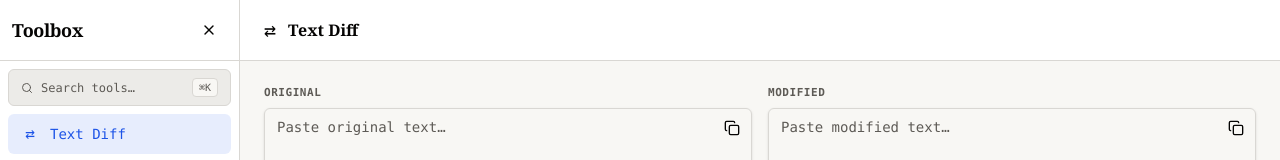
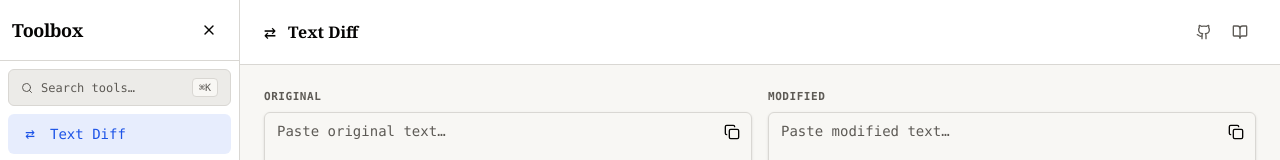
Before and after one commit to gamerslouis/yet-another-toolbox, a React (Vite) app: page / in a window 1280 px wide. Shown: the top 160 px of the page. Built offline with nearby package versions, Linux system fonts and the light colour scheme.

Commit message:
add github, blog link

```diff
--- a/src/App.tsx
+++ b/src/App.tsx
@@ -1,4 +1,5 @@
 import { Suspense, useCallback, useState } from 'react'
+import { GithubIcon, BookOpen } from 'lucide-react'
 import { CommandPalette } from '@/components/CommandPalette/CommandPalette'
 import { Sidebar } from '@/components/Sidebar/Sidebar'
 import { ThemeProvider } from '@/components/ThemeProvider/ThemeProvider'
@@ -71,6 +72,26 @@ function AppShell() {
           >
             {activeTool.label}
           </h1>
+          <div className="ml-auto flex items-center gap-1">
+            <a
+              href="https://github.com/gamerslouis/yet-another-toolbox"
+              target="_blank"
+              rel="noopener noreferrer"
+              className="flex size-8 cursor-pointer items-center justify-center rounded-md text-muted-foreground hover:bg-accent hover:text-foreground"
+              aria-label="GitHub repository"
+            >
+              <GithubIcon className="size-4" />
+            </a>
+            <a
+              href="https://blog.louisif.me"
+              target="_blank"
+              rel="noopener noreferrer"
+              className="flex size-8 cursor-pointer items-center justify-center rounded-md text-muted-foreground hover:bg-accent hover:text-foreground"
+              aria-label="Blog"
+            >
+              <BookOpen className="size-4" />
+            </a>
+          </div>
         </header>
 
         {/* Tool content */}
```
